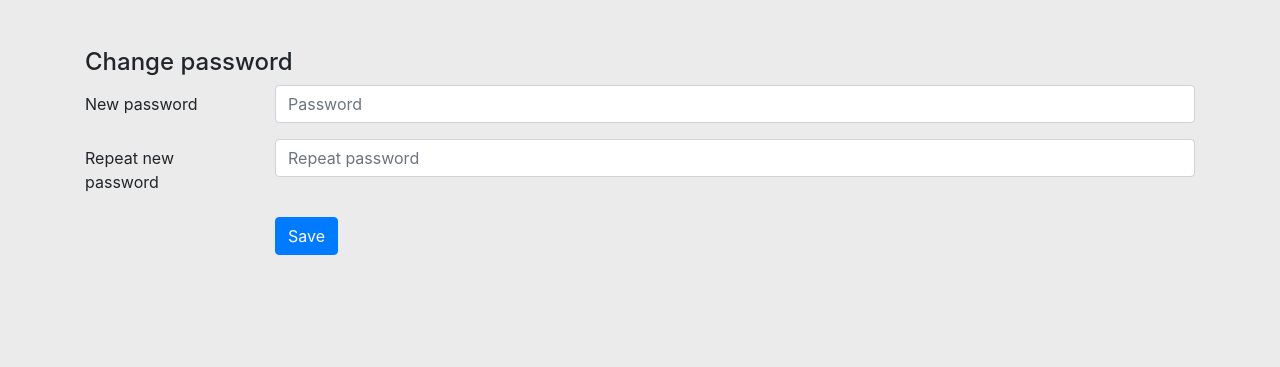
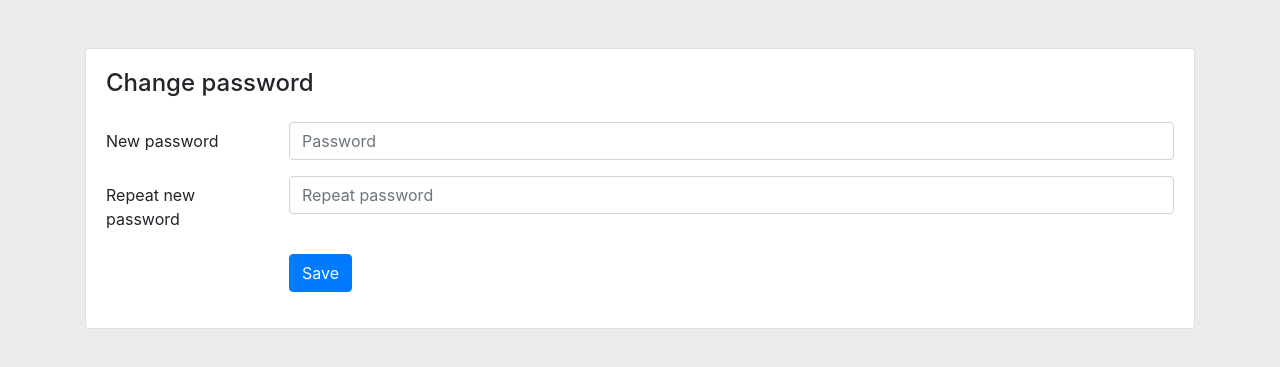
Before and after one commit to Mchajda/put-pti-proj, a Symfony app: template templates/front/profile/editForm.html.twig in a window 1280 px wide. Shown: the part 56-423 px from the top of the page. Run offline with Twig, Linux system fonts and the light colour scheme; the template is opened without the code that fills it, so the values that code supplies are empty; some libraries are stand-ins or nearby versions.

Commit message:
visual changes #2

```diff
--- a/templates/front/profile/editForm.html.twig
+++ b/templates/front/profile/editForm.html.twig
@@ -1,8 +1,8 @@
 {% extends 'base.html.twig' %}
 
 {% block body %}
-    <div>
-        <h4>Change password</h4>
+    <div class="card card-body">
+        <h4 class="mb-4">Change password</h4>
         <form method="POST" action="{{ path('edit_profile') }}">
             <div class="form-group row">
                 <label for="password" class="col-sm-2 col-form-label">New password</label>
@@ -17,8 +17,7 @@
                 </div>
             </div>
             <div class="form-group row">
-                <div class="col-sm-2"></div>
-                <div class="col-sm-10">
+                <div class="col-sm-10 offset-2">
                     <button type="submit" class="btn btn-primary">Save</button>
                 </div>
             </div>
```
Also changed, not shown: templates/front/room/createRoom.html.twig (+4 -3 lines).
